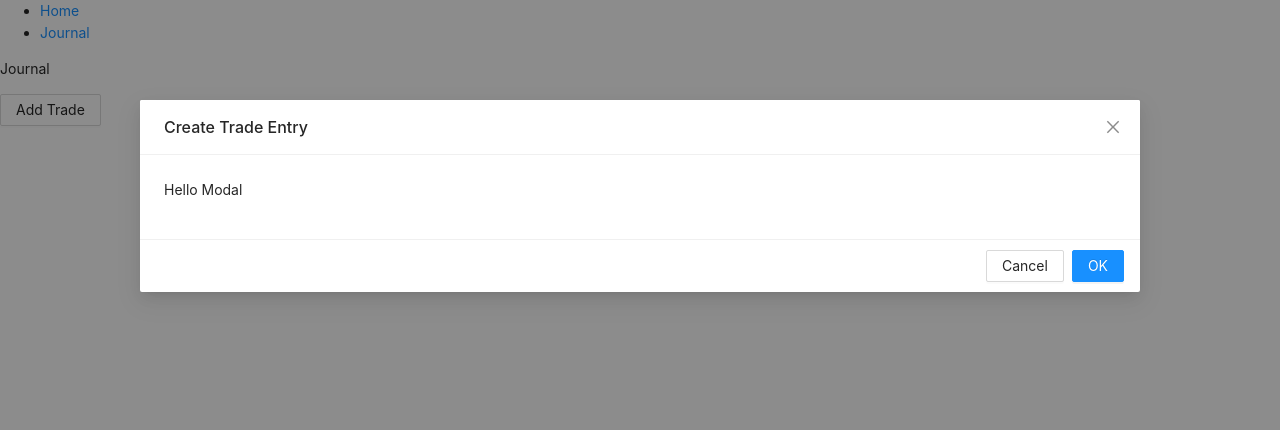
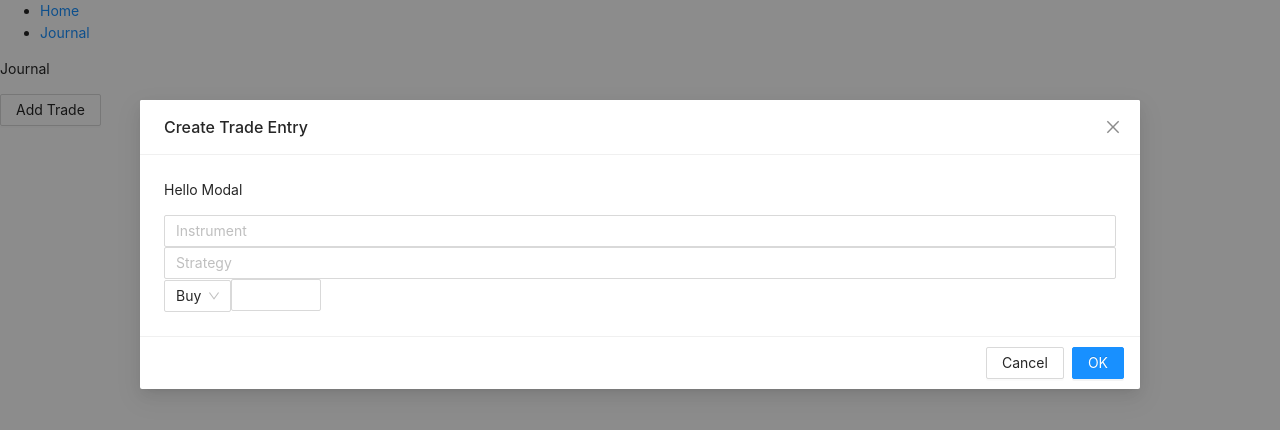
Before and after one commit to owenThurm/TradingJournal, a React (Create React App) app: page /journal in a window 1280 px wide. Both pictures are taken after a click on the button "Add Trade". Shown: the top 430 px of the page. Built offline with nearby package versions, Linux system fonts and the light colour scheme.

Commit message:
refactoring components

```diff
--- /dev/null
+++ b/src/AddTrade.js
@@ -0,0 +1,80 @@
+import React from 'react';
+import { Modal, Button, Input, Select, InputNumber, } from 'antd';
+
+class AddTrade extends React.Component {
+  constructor(props) {
+    super(props);
+    this.state = {
+      visible: false,
+      newTrade: {
+        instrument: null,
+        strategy: null,
+        buyOrSell: null,
+        quantity: null,
+        entryPrice: null,
+        risk: null,
+        takeProfitPrice: null,
+        stopLossPrice: null,
+        exitPrice: null,
+        riskRewardRealized: null,
+        originalTakeProfitHit: null,
+        gainOrLoss: null
+      }
+    };
+  }
+
+  showModal = () => {
+    this.setState({
+      visible: true
+    });
+  }
+
+  handleSubmitTrade = () => {
+    //TODO: POST axios request to our express api.
+    //access trade info via state.
+
+
+    this.setState({
+      visible: false
+    });
+  }
+
+  handleCancel = () => {
+    this.setState({
+      visible: false
+    });
+  }
+
+  render() {
+    return(
+      <div>
+        <Button onClick={this.showModal.bind(this)}>
+            Add Trade
+          </Button>
+
+          <Modal title="Create Trade Entry"
+          visible={this.state.visible}
+          onOk={this.handleSubmitTrade.bind(this, 'hello')}
+          onCancel={this.handleCancel.bind(this)}
+          width={1000}>
+            <p> Hello Modal </p>
+            <Input placeholder={'Instrument'} />
+            <Input placeholder={'Strategy'} />
+            <Select defaultValue='Buy'>
+              <Select value='Buy'>Buy</Select>
+              <Select value='Sell'>Sell</Select>
+            </Select>
+            <InputNumber min={.01} max={1000000} />
+
+
+
+
+          </Modal>
+      </div>
+    )
+  }
+
+
+}
+
+export default AddTrade;
--- a/src/Journal.js
+++ b/src/Journal.js
@@ -1,49 +1,14 @@
 import React from 'react';
-import { Modal, Button } from 'antd';
+import { Modal, Button, Input } from 'antd';
+import AddTrade from './AddTrade';
 
 class Journal extends React.Component {
-  constructor(props) {
-    super(props);
-    this.state = {
-      visible: false
-    };
-  }
-
-
-  showModal = () => {
-    this.setState({
-      visible: true
-    });
-  }
-
-  handleSubmitTrade = () => {
-    this.setState({
-      visible: false
-    });
-  }
-
-  handleCancel = () => {
-    this.setState({
-      visible: false
-    });
-  }
 
   render() {
     return(
       <div>
         <p>Journal</p>
-
-        <Button onClick={this.showModal.bind(this)}>
-          Add Trade
-        </Button>
-
-        <Modal title="Create Trade Entry"
-        visible={this.state.visible}
-        onOk={this.handleSubmitTrade.bind(this)}
-        onCancel={this.handleCancel.bind(this)}
-        width={1000}>
-          <p> Hello Modal </p>
-        </Modal>
+        <AddTrade />
       </div>
     )
   }
```
